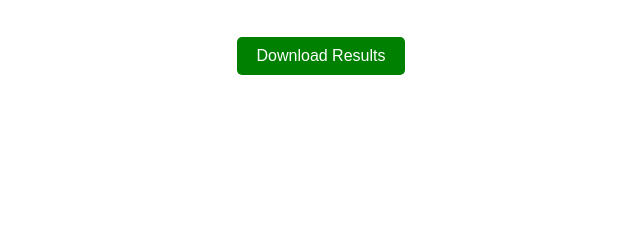
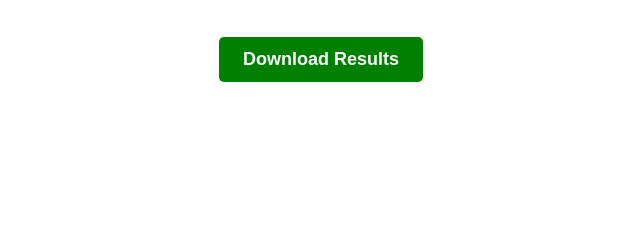
Before and after one commit to limadog9/combinationsolver, a Flask app: template templates/result.html in a window 1280 px wide. Shown: the part 159-399 px from the top of the page, without its empty margins (319-959 px from the left). Run offline with Flask 3, Linux system fonts and the light colour scheme; the template is opened without the code that fills it, so the values that code supplies are empty; parts of the project's set-up code (start-up, migrations or seed data) failed here and were passed over.

Commit message:
Fix: Download button styling and click behavior

```diff
--- a/templates/result.html
+++ b/templates/result.html
@@ -12,8 +12,8 @@
         }
         .btn {
             display: inline-block;
-            padding: 10px 20px;
-            font-size: 16px;
+            padding: 12px 24px;
+            font-size: 18px;
             color: white;
             background-color: green;
             border: none;
@@ -21,6 +21,7 @@
             text-decoration: none;
             margin-top: 20px;
             border-radius: 5px;
+            font-weight: bold;
         }
         .btn:hover {
             background-color: darkgreen;
@@ -36,8 +37,8 @@
         <p>Optimization completed successfully!</p>
         <p>Execution Time: {{ exec_time }} seconds</p>
 
-        <!-- Direct, simple download button -->
-        <a href="{{ download_link }}" class="btn" download>Download Results</a>
+        <!-- Direct Download Button -->
+        <a id="download-btn" href="{{ download_link }}" class="btn" download>Download Results</a>
     {% endif %}
 </body>
 </html>
```
